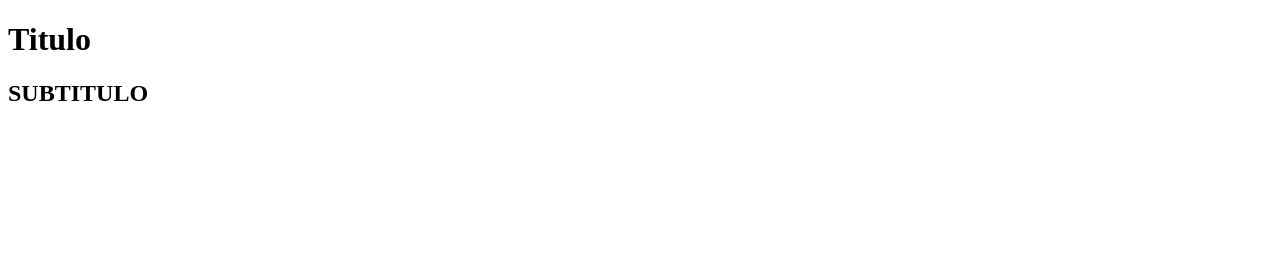
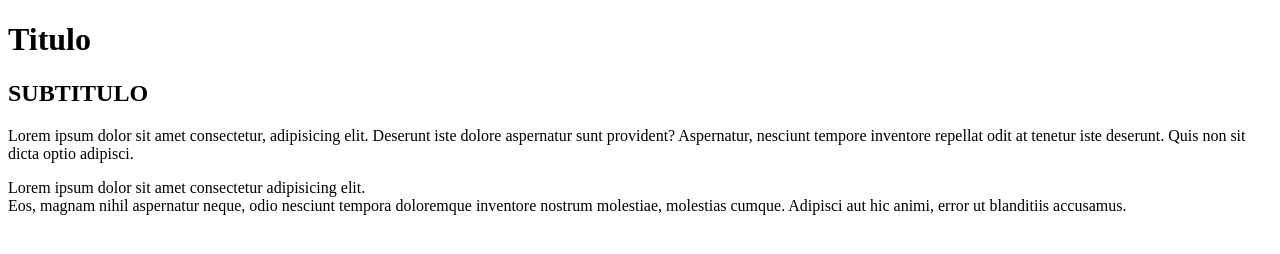
Before and after one commit to ingafleon/GitProject, a plain HTML site: page Index.html in a window 1280 px wide. Drawn offline with Linux system fonts and the light colour scheme.

Commit message:
Con Lorem

```diff
--- a/Index.html
+++ b/Index.html
@@ -9,6 +9,7 @@
 <body>
     <h1>Titulo</h1>
     <H2>SUBTITULO</H2>
-
+    <p>Lorem ipsum dolor sit amet consectetur, adipisicing elit. Deserunt iste dolore aspernatur sunt provident? Aspernatur, nesciunt tempore inventore repellat odit at tenetur iste deserunt. Quis non sit dicta optio adipisci.</p>
+    <p>Lorem ipsum dolor sit amet consectetur adipisicing elit. <br> Eos, magnam nihil aspernatur neque, odio nesciunt tempora doloremque inventore nostrum molestiae, molestias cumque. Adipisci aut hic animi, error ut blanditiis accusamus.</p>
 </body>
 </html>
```
